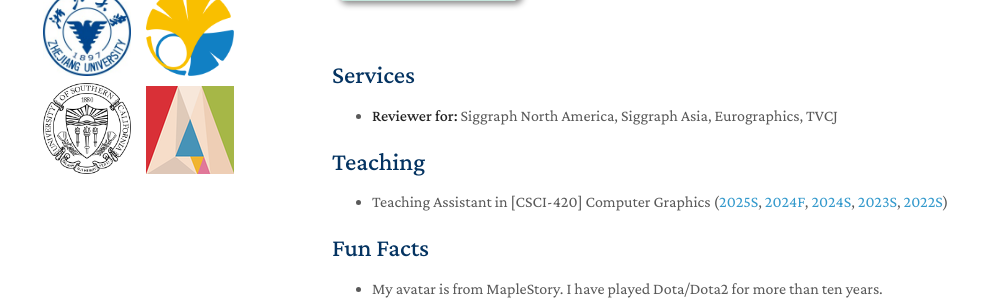
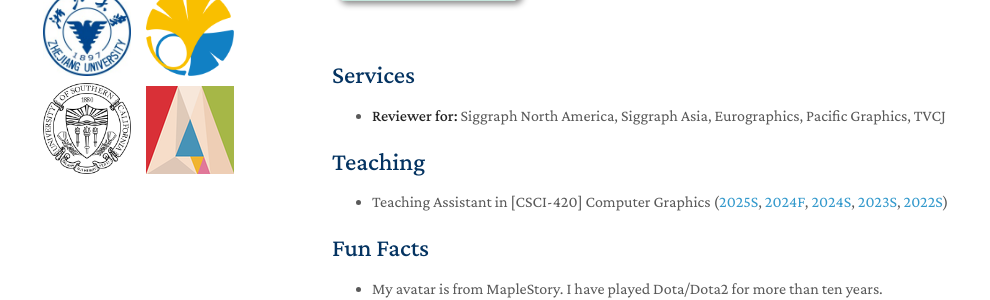
Before and after one commit to wkindling/wkindling.github.io, a Jekyll site: the page built from index.md, in a window 1280 px wide and 900 px high, scrolled down 868 px. Shown: the part 433-733 px from the top of the window, without its empty margins (138-1128 px from the left). Built offline with Jekyll 4.4.1, drawn with Linux system fonts in a browser that asks for light colours; nearby versions of some CDN libraries; a style sheet for code colours, icons or effects is not loaded; our own code applies the rules of GitHub Pages for plain Markdown files.

Commit message:
Update services.md

```diff
--- a/_includes/services.md
+++ b/_includes/services.md
@@ -1,6 +1,6 @@
 ## Services
 
-- **Reviewer for:** Siggraph North America, Siggraph Asia, Eurographics, TVCJ
+- **Reviewer for:** Siggraph North America, Siggraph Asia, Eurographics, Pacific Graphics, TVCJ
 
 <!-- <h4 style="margin:0 10px 0;">Journal Reviewers</h4>
 
```
